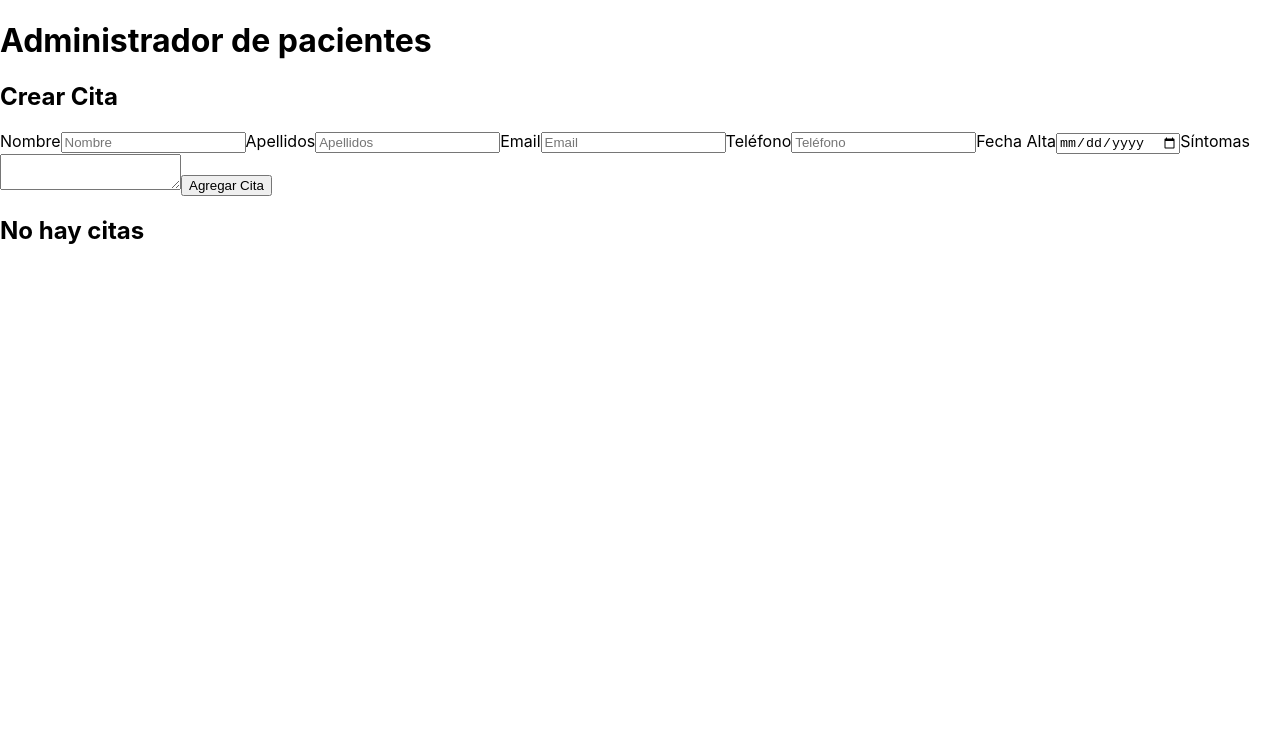
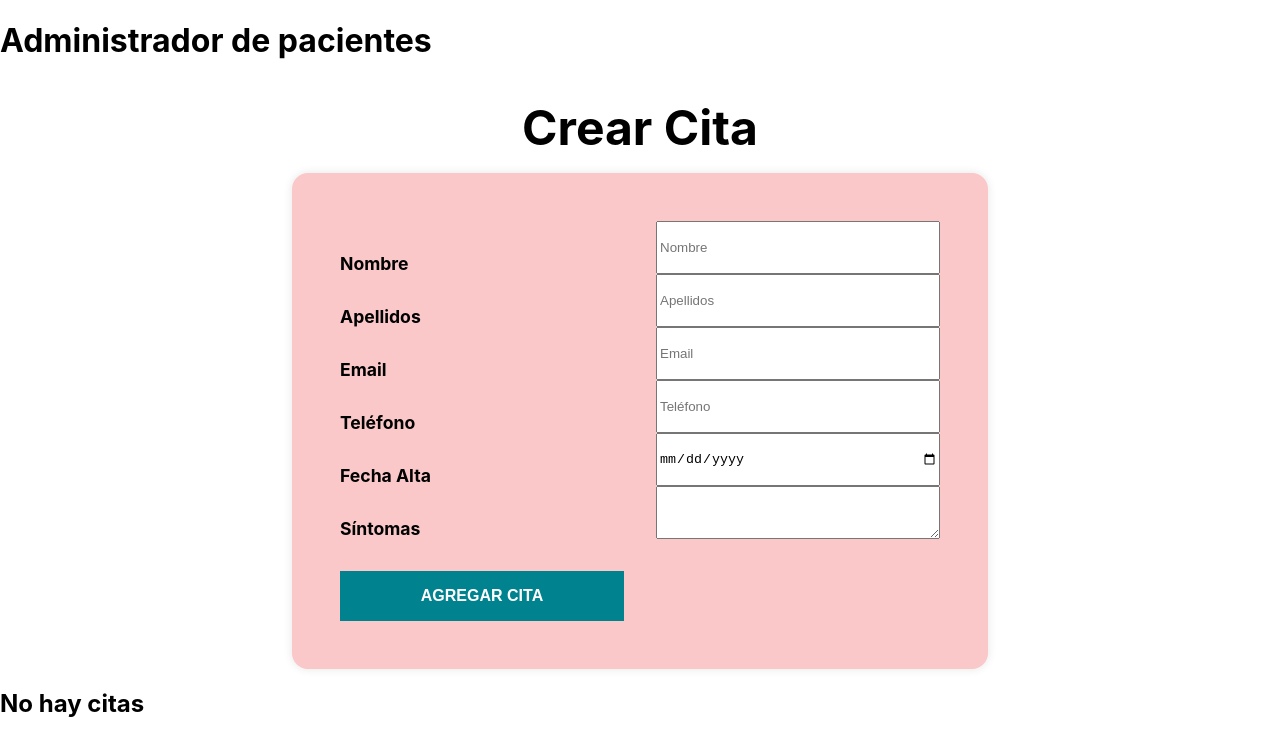
Before and after one commit to helenaSarrion/pacientes-clinica, a React (Create React App) app: page / in a window 1280 px wide. Shown: the top 756 px of the page. Built offline with nearby package versions, Linux system fonts and the light colour scheme.

Commit message:
terminado

```diff
--- a/src/components/Cita.js
+++ b/src/components/Cita.js
@@ -1,17 +1,19 @@
 import styled from "styled-components";
 import React from "react";
 import PropTypes from "prop-types";
+import Boton from "../estiloBoton";
+import P from "../estilosP";
 
 const Cita = ({ cita, eliminarCita }) => {
     return (
         <div className="cita">
-            <p>Nombre: <span>{cita.nombre}</span></p>
-            <p>Apellidos: <span>{cita.apellidos}</span></p>
-            <p>Email: <span>{cita.email}</span></p>
-            <p>Teléfono: <span>{cita.telefono}</span></p>
-            <p>Fecha Alta: <span>{cita.alta}</span></p>
-            <p>Síntomas: <span>{cita.sintomas}</span></p>
-            <button className="button eliminar u-full-width" onClick={() => eliminarCita(cita.id)}>Eliminar &times;</button>
+            <P>Nombre: <span>{cita.nombre}</span></P>
+            <P>Apellidos: <span>{cita.apellidos}</span></P>
+            <P>Email: <span>{cita.email}</span></P>
+            <P>Teléfono: <span>{cita.telefono}</span></P>
+            <P>Fecha Alta: <span>{cita.alta}</span></P>
+            <P>Síntomas: <span>{cita.sintomas}</span></P>
+            <Boton className="button eliminar" onClick={() => eliminarCita(cita.id)}>Eliminar &times;</Boton>
         </div>
     )
 }
--- a/src/components/Formulario.js
+++ b/src/components/Formulario.js
@@ -1,6 +1,10 @@
 import styled from "styled-components";
 import React, { Fragment, useState } from 'react'
 import PropTypes from 'prop-types'
+import Form from "../estiloFormulario";
+import Boton from "../estiloBoton";
+import H2 from "../estilosH2";
+import Label from "../estilosLabel";
 const Formulario = ({crearCita}) => {
     const [cita, actualizarCita] = useState({
         nombre: '',
@@ -49,28 +53,27 @@ const Formulario = ({crearCita}) => {
 
     return (
         <Fragment>
-            <h2>Crear Cita</h2>
+            <H2>Crear Cita</H2>
             {error ? <p className="alerta-error">Todos los campos son obligatorios</p> : null}
-            <form onSubmit={submitCita}>
-                <label>Nombre</label>
-                <input type="text" name="nombre" className="u-full-width" placeholder="Nombre" onChange={handleChange} value={nombre} />
-                <label>Apellidos</label>
-                <input type="text" name="apellidos" className="u-full-width" placeholder="Apellidos" onChange={handleChange} value={apellidos} />
-                <label>Email</label>
-                <input type="email" name="email" className="u-full-width" placeholder="Email" onChange={handleChange} value={email} />
-                <label>Teléfono</label>
-                <input type="tel" name="telefono" className="u-full-width" placeholder="Teléfono" onChange={handleChange} value={telefono} />
-                <label>Fecha Alta</label>
+            <Form onSubmit={submitCita}>
+                <Label>Nombre</Label>
+                <input type="text" name="nombre" className="u-full-width" placeholder="Nombre" onChange={handleChange} value={nombre}/>
+                <Label>Apellidos</Label>
+                <input type="text" name="apellidos" className="u-full-width" placeholder="Apellidos" onChange={handleChange} value={apellidos}/>
+                <Label>Email</Label>
+                <input type="email" name="email" className="u-full-width" placeholder="Email" onChange={handleChange} value={email} pattern="[a-z0-9._%+-]+@[a-z0-9.-]+\.[a-z]{2,}$" />
+                <Label>Teléfono</Label>
+                <input type="tel" name="telefono" className="u-full-width" placeholder="Teléfono" onChange={handleChange} value={telefono} pattern="[0-9]{9}"/>
+                <Label>Fecha Alta</Label>
                 <input type="date" name="alta" className="u-full-width" onChange={handleChange} value={alta} />
-                <label>Síntomas</label>
+                <Label>Síntomas</Label>
                 <textarea className="u-full-width" name="sintomas" onChange={handleChange} value={sintomas}></textarea>
-                <button type="submit" className="u-full-width button-primary">Agregar Cita</button>
-            </form>
+                <Boton type="submit" className="u-full-width button-primary">Agregar Cita</Boton>
+            </Form>
         </Fragment>
     );
 
 }
-
 Formulario.propTypes = {
     crearCita: PropTypes.func.isRequired
 }
--- /dev/null
+++ b/src/estiloBoton.js
@@ -0,0 +1,20 @@
+import styled from 'styled-components'
+
+const Boton = styled.button`
+    background-color: #00838f;
+    font-size: 16px;
+    width: 100%;
+    padding: 1rem;
+    color: #fff;
+    text-transform: uppercase;
+    font-weight: bold;
+    border: none;
+    transition: background-color .3s ease;
+    margin-top: 2rem;
+    &:hover {
+        background-color: #26c6da;
+        cursor: pointer;
+    }
+`;
+
+export default Boton;
--- /dev/null
+++ b/src/estiloFormulario.js
@@ -0,0 +1,18 @@
+import styled from 'styled-components'
+
+
+const Form = styled.form`
+  background-color: #fac8c8;
+  padding: 3rem;
+  border-radius: 1rem;
+  max-width: 600px;
+  margin: 0 auto;
+  box-shadow: 0 0 10px 0 rgba(0,0,0,0.1);
+  @media (min-width: 768px) {
+    display: grid;
+    grid-template-columns: repeat(2, 1fr);
+    column-gap: 2rem;
+  }
+`;
+
+export default Form;
--- /dev/null
+++ b/src/estilosH2.js
@@ -0,0 +1,16 @@
+import styled from 'styled-components'
+
+
+const H2 = styled.h2`
+    font-size: 2rem;
+    margin: 0;
+    padding: 1rem;
+    text-align: center;
+    color: #000000;
+    font-weight: 700;
+    @media screen and (min-width: 768px){
+        font-size: 3rem;
+    }
+`
+
+export default H2;
--- /dev/null
+++ b/src/estilosLabel.js
@@ -0,0 +1,13 @@
+import styled from 'styled-components'
+
+const Label = styled.label`
+    font-size: 1.2rem;
+    font-weight: 700;
+    display: block;
+    margin-top: 2rem;
+    @media screen and (min-width: 768px){
+        font-size: 1.1rem;
+    }
+`
+
+export default Label;
--- /dev/null
+++ b/src/estilosP.js
@@ -0,0 +1,13 @@
+import styled from 'styled-components'
+
+const P = styled.p`
+    font-size: 1.2rem;
+    font-weight: 700;
+    display: block;
+    margin-top: 2rem;
+    @media screen and (min-width: 768px){
+        font-size: 1.1rem;
+    }
+`
+
+export default P
```
Also changed, not shown: src/estilos.js (deleted, +0 -113 lines).
